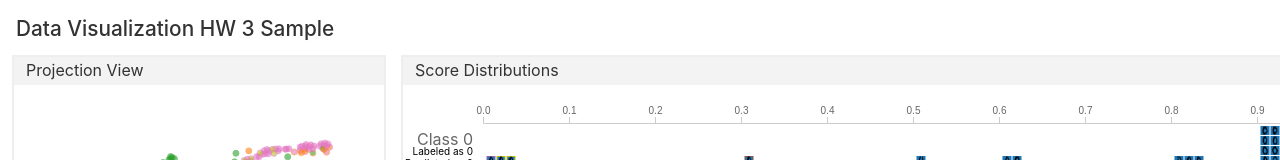
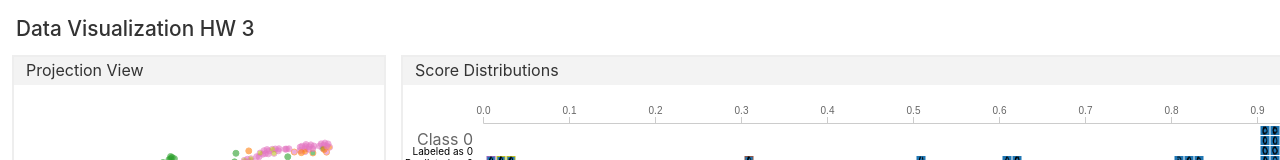
Before and after one commit to Hoyoung027/soccerscope, a React (Vite) app: page / in a window 1280 px wide. Shown: the top 160 px of the page. Built offline with nearby package versions, Linux system fonts and the light colour scheme.

Commit message:
readme 수정

```diff
--- a/src/App.jsx
+++ b/src/App.jsx
@@ -315,14 +315,13 @@ function App() {
 
 	useEffect(() => {
 		const ssvg = d3.select('#score-distribution svg');
-		// 1) 이전에 그린 그래프 지우기
 		ssvg.selectAll('.focus-line').remove();
 
-		// 2) 포커스 대상 (선택된(selected) or 호버된(hovered))
+		// selected, hovered 일 경우 그래프 표시가 목표
 		const focus = selected || hovered;
 		if (!focus) return;
 
-		// 3) 레이아웃 재계산
+		// 레이아웃 연산산
 		const margin = { top: 30, left: 80, right: 20, bottom: 20 };
 		const svgW = +ssvg.attr('width');
 		const svgH = +ssvg.attr('height');
@@ -330,12 +329,12 @@ function App() {
 		const height = svgH - margin.top  - margin.bottom;
 		const rowH = height / 10;
 
-		// 4) xScale 재정의 (0–1 → 화면 좌표)
+		// xScale 정의
 		const xScale = d3.scaleLinear()
 			.domain([0, 1])
 			.range([margin.left, margin.left + width]);
 
-		// 5) line generator: stepBefore curve
+		// line 생성기
 		const lineGen = d3.line()
 			.x(d => xScale(d))
 			.y((d, i) =>
@@ -346,7 +345,7 @@ function App() {
 			)
 			.curve(d3.curveStepBefore);
 
-		// 6) path 그리기
+		// path 그리기기
 		ssvg.append('path')
 			.datum(focus.predicted_scores)
 			.attr('class', 'focus-line')
@@ -357,7 +356,8 @@ function App() {
 
 		const score9 = focus.predicted_scores[9];
 		const x9 = xScale(score9);
-		// 클래스 9 행의 중앙 위치 계산 (i=9)
+
+		// 클래스 9는 별도로 추가 도입
 		const yCenter9 = margin.top + rowH * 9 + rowH / 2 + 16;
 		ssvg.append('line')
 			.attr('class', 'focus-line')
@@ -372,7 +372,7 @@ function App() {
 
 	return (
 	<>
-		<h1>Data Visualization HW 3 Sample</h1>
+		<h1>Data Visualization HW 3</h1>
 
 		<div id="container">
 		<div id="sidebar">
```
Also changed, not shown: 1 other file (tests, documents, lock files or other folders).
